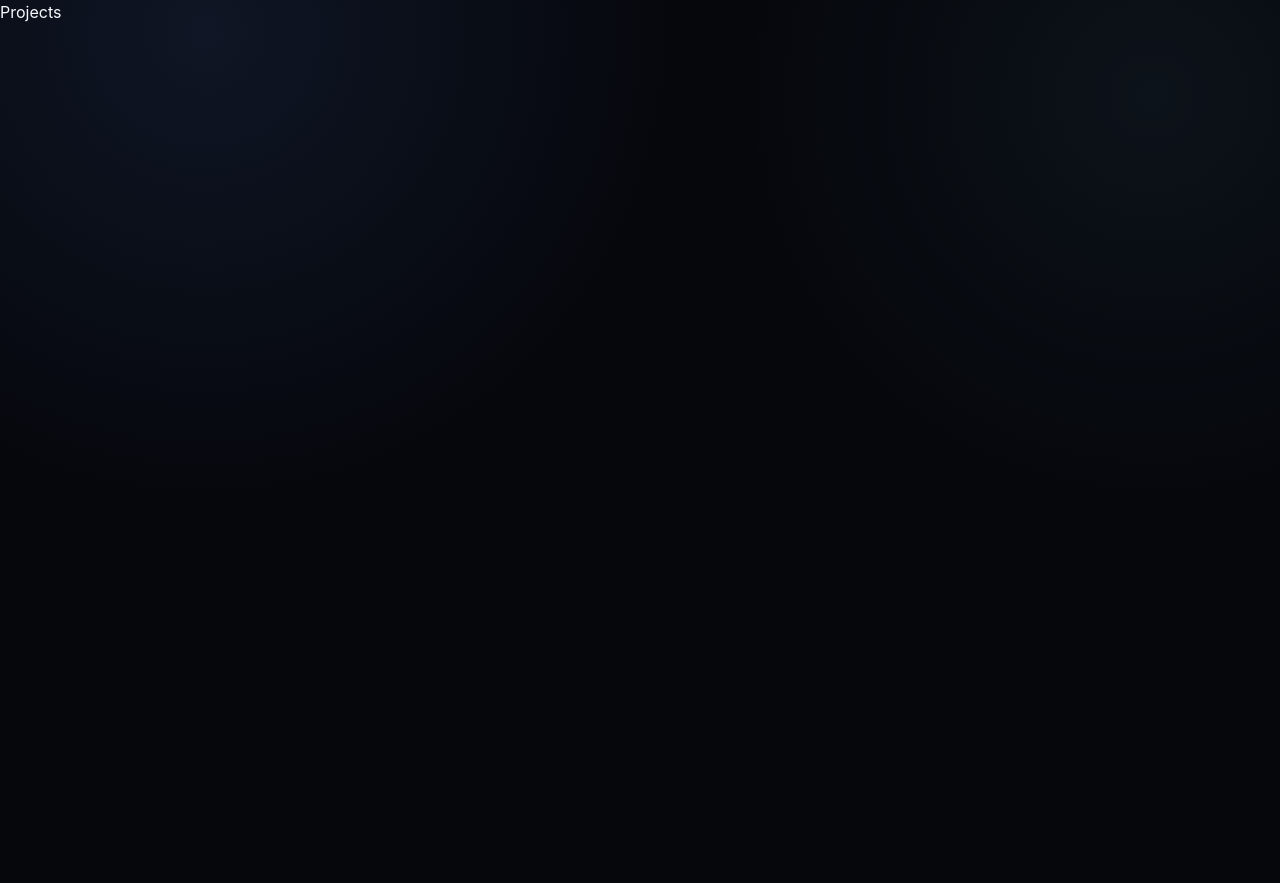
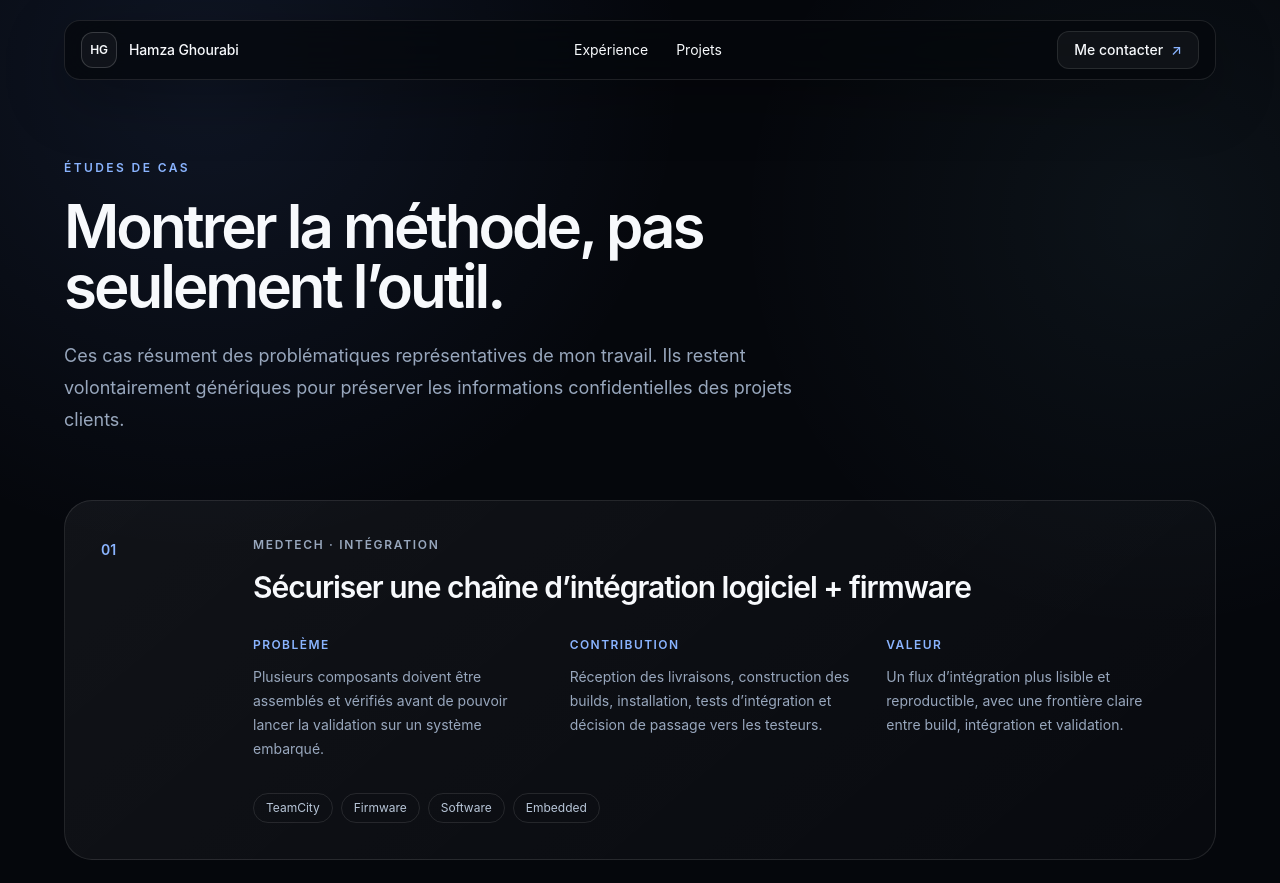
Before and after one commit to Robotham33/Portfolio-Hamza-Ghourabi, a Next.js app: page /projects in a window 1280 px wide. Shown: the top 883 px of the page. Before the commit the page ends 800 px from the top, so only its background shows below. Built offline with nearby package versions, Linux system fonts and the light colour scheme.

Commit message:
feat(v3): build projects page

```diff
--- a/app/projects/page.tsx
+++ b/app/projects/page.tsx
@@ -1,7 +1,42 @@
+import { SiteFooter } from "@/components/layout/site-footer";
+import { SiteHeader } from "@/components/layout/site-header";
+import { caseStudies } from "@/content/portfolio";
+
 export default function ProjectsPage() {
   return (
-    <main>
-      <h1>Projects</h1>
-    </main>
+    <>
+      <SiteHeader />
+      <main className="px-5 pb-24 pt-32 sm:px-6 lg:px-8 lg:pt-40">
+        <div className="mx-auto max-w-6xl">
+          <p className="text-xs font-semibold tracking-[0.2em] text-[var(--accent)] uppercase">Études de cas</p>
+          <h1 className="mt-5 max-w-4xl text-4xl font-semibold tracking-[-0.05em] sm:text-5xl lg:text-6xl">
+            Montrer la méthode, pas seulement l’outil.
+          </h1>
+          <p className="mt-6 max-w-3xl text-lg leading-8 text-[var(--muted-foreground)]">
+            Ces cas résument des problématiques représentatives de mon travail. Ils restent volontairement génériques pour préserver les informations confidentielles des projets clients.
+          </p>
+          <div className="mt-16 space-y-6">
+            {caseStudies.map((item, index) => (
+              <article key={item.title} className="grid gap-8 rounded-[28px] border border-[var(--border)] bg-[linear-gradient(140deg,rgba(255,255,255,0.05),rgba(255,255,255,0.015))] p-7 lg:grid-cols-[120px_1fr] lg:p-9">
+                <div><span className="text-sm font-semibold text-[var(--accent)]">0{index + 1}</span></div>
+                <div>
+                  <p className="text-xs font-semibold tracking-[0.14em] text-[var(--muted-foreground)] uppercase">{item.eyebrow}</p>
+                  <h2 className="mt-4 text-2xl font-semibold tracking-[-0.035em] sm:text-3xl">{item.title}</h2>
+                  <div className="mt-8 grid gap-6 lg:grid-cols-3">
+                    <div><p className="text-xs font-semibold tracking-[0.12em] text-[var(--accent)] uppercase">Problème</p><p className="mt-3 text-sm leading-6 text-[var(--muted-foreground)]">{item.problem}</p></div>
+                    <div><p className="text-xs font-semibold tracking-[0.12em] text-[var(--accent)] uppercase">Contribution</p><p className="mt-3 text-sm leading-6 text-[var(--muted-foreground)]">{item.contribution}</p></div>
+                    <div><p className="text-xs font-semibold tracking-[0.12em] text-[var(--accent)] uppercase">Valeur</p><p className="mt-3 text-sm leading-6 text-[var(--muted-foreground)]">{item.result}</p></div>
+                  </div>
+                  <div className="mt-8 flex flex-wrap gap-2">
+                    {item.stack.map((tag) => <span key={tag} className="rounded-full border border-[var(--border)] px-3 py-1.5 text-xs text-[#b8c6d8]">{tag}</span>)}
+                  </div>
+                </div>
+              </article>
+            ))}
+          </div>
+        </div>
+      </main>
+      <SiteFooter />
+    </>
   );
 }
```
